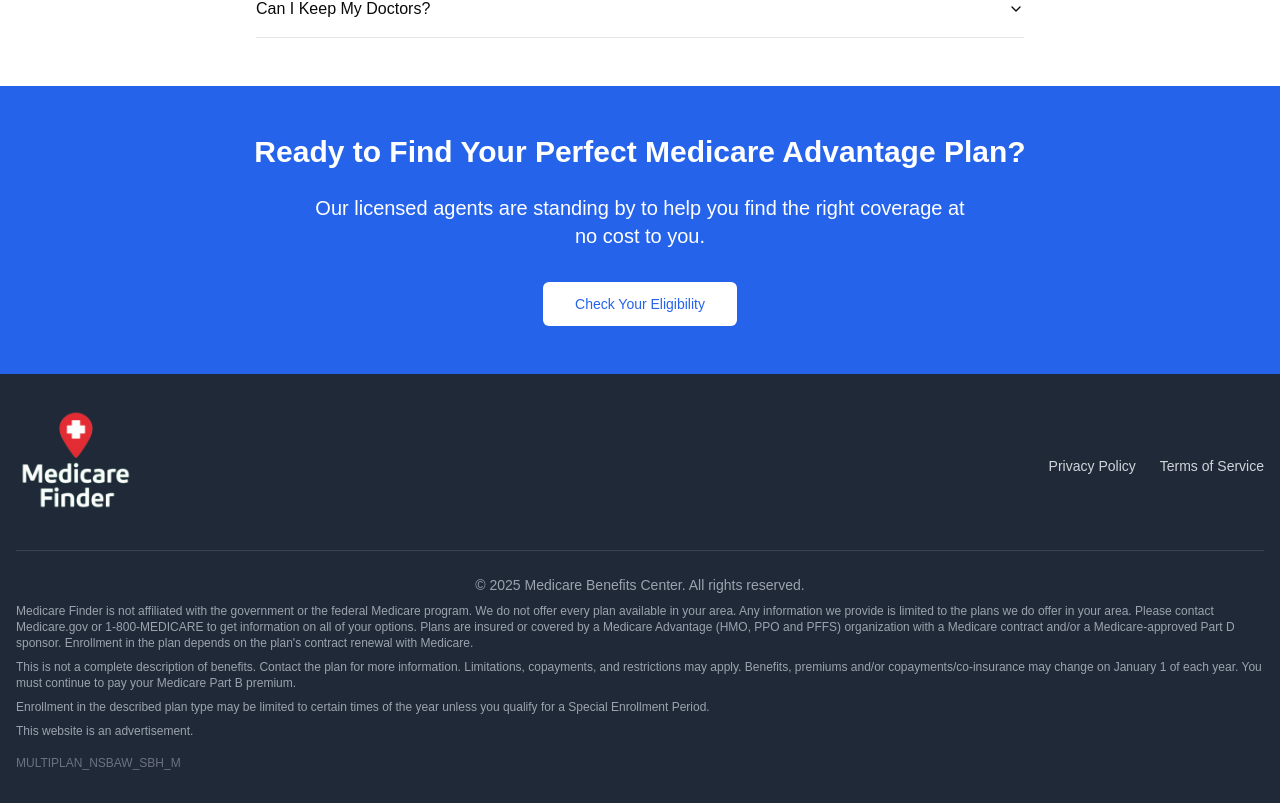
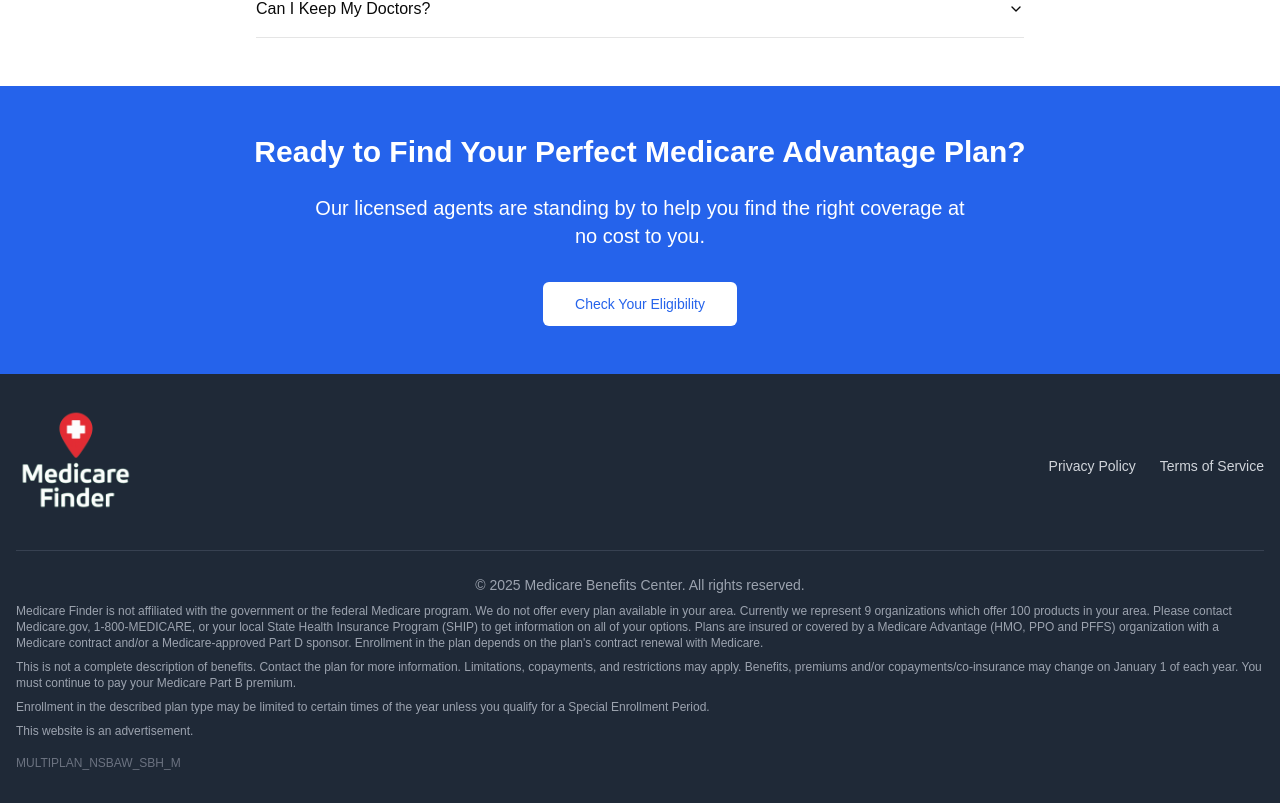
Before and after one commit to mitchythekid29/v0-medicare-finder-2, a Next.js app: page / in a window 1280 px wide. Shown: the part 1952-2755 px from the top of the page. Built offline with nearby package versions, Linux system fonts and the light colour scheme.

Commit message:
feat: update footer disclaimer with organization details
Include specific info about 9 orgs and SHIP reference.

Co-authored-by: null <204821864+mitchythekid29@users.noreply.github.com>

```diff
--- a/medicare-advantage-simple.tsx
+++ b/medicare-advantage-simple.tsx
@@ -527,11 +527,11 @@ export default function MedicareAdvantageLanding() {
             <div className="mt-2 text-left">
               <p className="text-xs mb-2">
                 Medicare Finder is not affiliated with the government or the federal Medicare program. We do not offer
-                every plan available in your area. Any information we provide is limited to the plans we do offer in
-                your area. Please contact Medicare.gov or 1-800-MEDICARE to get information on all of your options.
-                Plans are insured or covered by a Medicare Advantage (HMO, PPO and PFFS) organization with a Medicare
-                contract and/or a Medicare-approved Part D sponsor. Enrollment in the plan depends on the plan's
-                contract renewal with Medicare.
+                every plan available in your area. Currently we represent 9 organizations which offer 100 products in
+                your area. Please contact Medicare.gov, 1-800-MEDICARE, or your local State Health Insurance Program
+                (SHIP) to get information on all of your options. Plans are insured or covered by a Medicare Advantage
+                (HMO, PPO and PFFS) organization with a Medicare contract and/or a Medicare-approved Part D sponsor.
+                Enrollment in the plan depends on the plan's contract renewal with Medicare.
               </p>
               <p className="text-xs mb-2">
                 This is not a complete description of benefits. Contact the plan for more information. Limitations,
```
Also changed, not shown: 1 other file (tests, documents, lock files or other folders).
